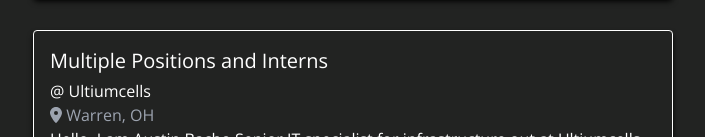
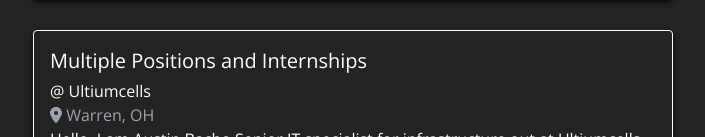
Before and after one commit to codeyoungstown/next-codeyoungstown.com, a Next.js app: page /jobs in a window 1280 px wide. Shown: the part 776-913 px from the top of the page, without its empty margins (287-992 px from the left). Built offline with nearby package versions, Linux system fonts and the light colour scheme.

Commit message:
job lisitng fixes

```diff
--- a/data/jobs.ts
+++ b/data/jobs.ts
@@ -18,7 +18,7 @@ export const jobs = [
     date: "2022-08-20",
   },
   {
-    title: "Multiple Positions and Interns",
+    title: "Multiple Positions and Internships",
     company: "Ultiumcells",
     desc: "Hello, I am Austin Bacho Senior IT specialist for infrastructure out at Ultiumcells. We're looking for 4-5 fulltime people with experience. If you're still a student and looking for part time please also reach out. Please send me resumes at austin.bacho1@gmail.com and send me a text with your information and I can get it expedited. We're looking for people willing to learn global manufacturing system and application based support. If you speak Korean this is also a plus. Please reach out directly via my phone as I don't check my email account often. Thank you",
     location: "Warren, OH",
```
